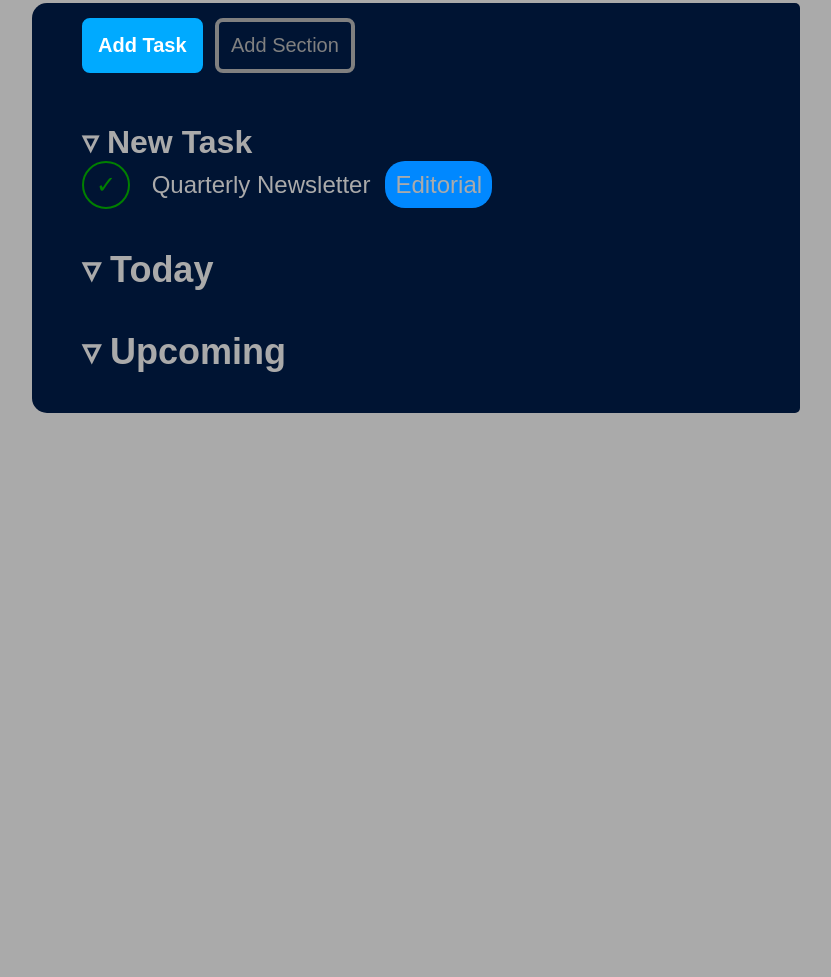
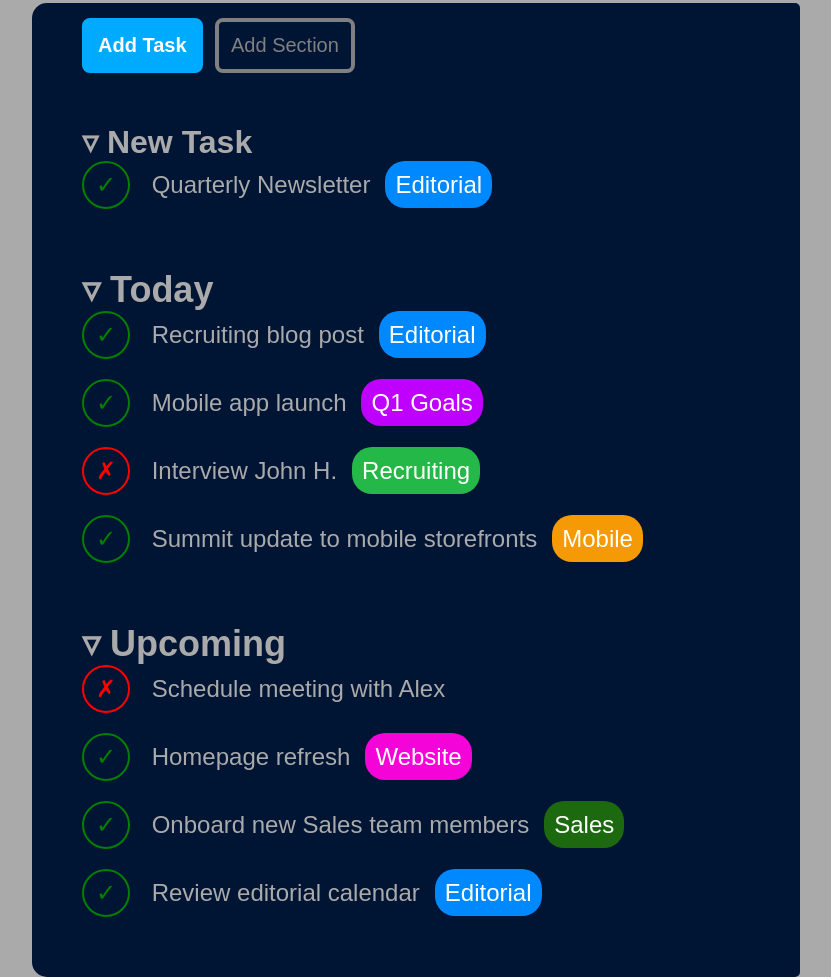
Before and after one commit to oninotna/html-css-toboolist, a plain HTML site: page index.html in a window 1280 px wide. Shown: the part 197-1174 px from the top of the page, without its empty margins (224-1055 px from the left). Before the commit the page ends 800 px from the top, so only its background shows below. Drawn offline with Linux system fonts and the light colour scheme.

Commit message:
last commit

```diff
--- a/css/style.css
+++ b/css/style.css
@@ -77,11 +77,15 @@ main .list-container .menu section {
     padding-bottom: 40px;
 }
 
+main .list-container .menu div {
+    margin-bottom: 20px;
+}
+
 main .list-container .menu .new-task h2 {
     font-size: 32px;
 }
 
-main .list-container .menu .new-task .check {
+main .list-container .menu .check {
     display: inline-block;
     text-align: center;
     width: 28px;
@@ -93,9 +97,45 @@ main .list-container .menu .new-task .check {
     margin-right: 15px;
 }
 
-main .list-container .menu .new-task .editorial {
-    background-color: rgb(0, 136, 255);
+main .list-container .menu .cross {
+    display: inline-block;
+    text-align: center;
+    width: 28px;
+    height: 28px;
+    border-radius: 50%;
+    border: red solid 2px;
+    color: red;
+    padding: 8px;
+    margin-right: 15px;
+}
+
+main .list-container .menu .tag {
     padding: 10px;
     border-radius: 20px;
     margin-left: 15px;
+    color: white;
 }
+
+main .list-container .menu .editorial {
+    background-color: rgb(0, 136, 255);
+}
+
+main .list-container .menu .goals {
+    background-color: rgb(191, 0, 255);
+}
+
+main .list-container .menu .recruiting {
+    background-color: rgb(36, 184, 73);
+}
+
+main .list-container .menu .mobile {
+    background-color: rgb(245, 153, 4);
+}
+
+main .list-container .menu .web {
+    background-color: rgb(245, 4, 217);
+}
+
+main .list-container .menu .sales {
+    background-color: rgb(28, 105, 15);
+}
--- a/index.html
+++ b/index.html
@@ -32,15 +32,21 @@
             <div class="menu">
                 <section class="new-task">
                     <h2>&triangledown; New Task</h2>
-                    <div><span class="check">&check;</span> <span>Quarterly Newsletter<span class="editorial">Editorial</span></span></div>
+                    <div><span class="check">&check;</span> <span>Quarterly Newsletter<span class="editorial tag">Editorial</span></span></div>
                 </section>
                 <section class="today">
                     <h2>&triangledown; Today</h2>
-
+                    <div><span class="check">&check;</span> <span>Recruiting blog post<span class="editorial tag">Editorial</span></span></div>
+                    <div><span class="check">&check;</span> <span>Mobile app launch</span><span class="goals tag">Q1 Goals</span></span></div>
+                    <div><span class="cross">&cross;</span> <span>Interview John H.<span class="recruiting tag">Recruiting</span></span></div>
+                    <div><span class="check">&check;</span> <span>Summit update to mobile storefronts<span class="mobile tag">Mobile</span></span></div>
                 </section>
                 <section class="upcoming">
                     <h2>&triangledown; Upcoming</h2>
-
+                    <div><span class="cross">&cross;</span> <span>Schedule meeting with Alex</span></div>
+                    <div><span class="check">&check;</span> <span>Homepage refresh<span class="web tag">Website</span></span></div>
+                    <div><span class="check">&check;</span> <span>Onboard new Sales team members<span class="sales tag">Sales</span></span></div>
+                    <div><span class="check">&check;</span> <span>Review editorial calendar<span class="editorial tag">Editorial</span></span></div>
                 </section>
             </div>
 
```
